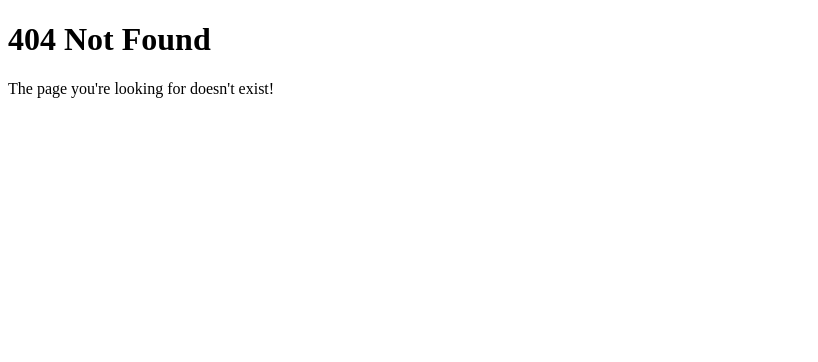
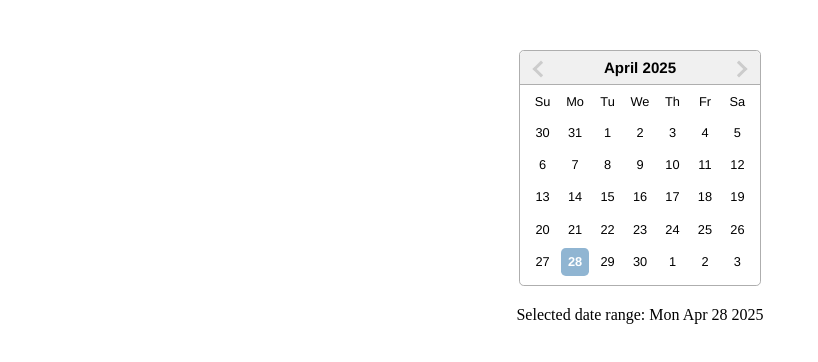
Before and after one commit to TheClimateChangers/WeatherSync, a React (Vite) app in the folder frontend/: page /plan in a window 1280 px wide. Before the commit this address had no page. Shown: the top 362 px of the page, without its empty margins (0-818 px from the left). Built offline with nearby package versions, Linux system fonts and the light colour scheme.

Commit message:
implement calendar on plan page

```diff
--- a/frontend/package.json
+++ b/frontend/package.json
@@ -13,6 +13,8 @@
     "axios": "^1.8.3",
     "jwt-decode": "^4.0.0",
     "react": "^19.0.0",
+    "react-calendar": "^5.1.0",
+    "react-datepicker": "^8.2.1",
     "react-dom": "^19.0.0",
     "react-router-dom": "^7.3.0"
   },
--- a/frontend/src/App.jsx
+++ b/frontend/src/App.jsx
@@ -3,6 +3,7 @@ import { BrowserRouter, Routes, Route, Navigate } from "react-router-dom"
 import Login from "./pages/Login"
 import Register from "./pages/Register"
 import Home from "./pages/Home"
+import Plan from "./pages/Plan"
 import NotFound from "./pages/NotFound"
 import ProtectedRoute from "./components/ProtectedRoute"
 
@@ -32,6 +33,7 @@ function App() {
         <Route path="/logout" element={<Logout />}/>
         <Route path="/register" element={<RegisterAndLogout />}/>
         <Route path="/home-dev" element={<Home />} />
+        <Route path="/plan" element={<Plan />} />
         <Route path="*" element={<NotFound />}></Route>
       </Routes>
     </BrowserRouter>
--- a/frontend/src/pages/Home.jsx
+++ b/frontend/src/pages/Home.jsx
@@ -16,7 +16,7 @@ const Home = () => {
       <div className="banner">
         <div className="banner-overlay">
           <h1>Plan Your Next Adventure</h1>
-          <Link to="/Plan">
+          <Link to="/plan">
             <button className="plan-trip-button">Plan Trip</button>
           </Link>
         </div>
--- a/frontend/src/pages/Plan.jsx
+++ b/frontend/src/pages/Plan.jsx
@@ -1,12 +1,44 @@
-import React from "react";
+import React, {usedState, useEffect, useState} from "react";
+import DatePicker from "react-datepicker";
+import "react-datepicker/dist/react-datepicker.css";
+
 
 function Plan() {
-  return (
-    <div style={{ textAlign: "center", marginTop: "50px" }}>
-      <h1>This is the Plan page</h1>
-      <p>Trip building features coming soon!</p>
-    </div>
-  );
+    const [dateRange, setDateRange] = useState("");
+    const [startDate, setStartDate] = useState(new Date());
+    const [endDate, setEndDate] = useState(null);
+
+    const onChange = (dates) => {
+        const [start, end] = dates;
+        setStartDate(start);
+        setEndDate(end);
+    };
+
+    useEffect(() => {
+        if (startDate && endDate) {
+            setDateRange(`Selected date range: ${startDate.toDateString()} - ${endDate.toDateString()}`);
+        } else if (startDate) {
+            setDateRange(`Selected date range: ${startDate.toDateString()}`);
+        } else {
+            setDateRange("");
+        }
+    }, [startDate, endDate]);
+
+    return (
+        <div style={{ textAlign: "center", marginTop: "50px" }}>
+            <DatePicker
+                selected = {startDate}
+                onChange = {onChange}
+                startDate = {startDate}
+                endDate = {endDate}
+                selectsRange
+                inline
+            />
+
+        <p>{dateRange}</p>
+
+        </div>
+    );
 }
 
 export default Plan;
```
Also changed, not shown: 1 other file (tests, documents, lock files or other folders).
